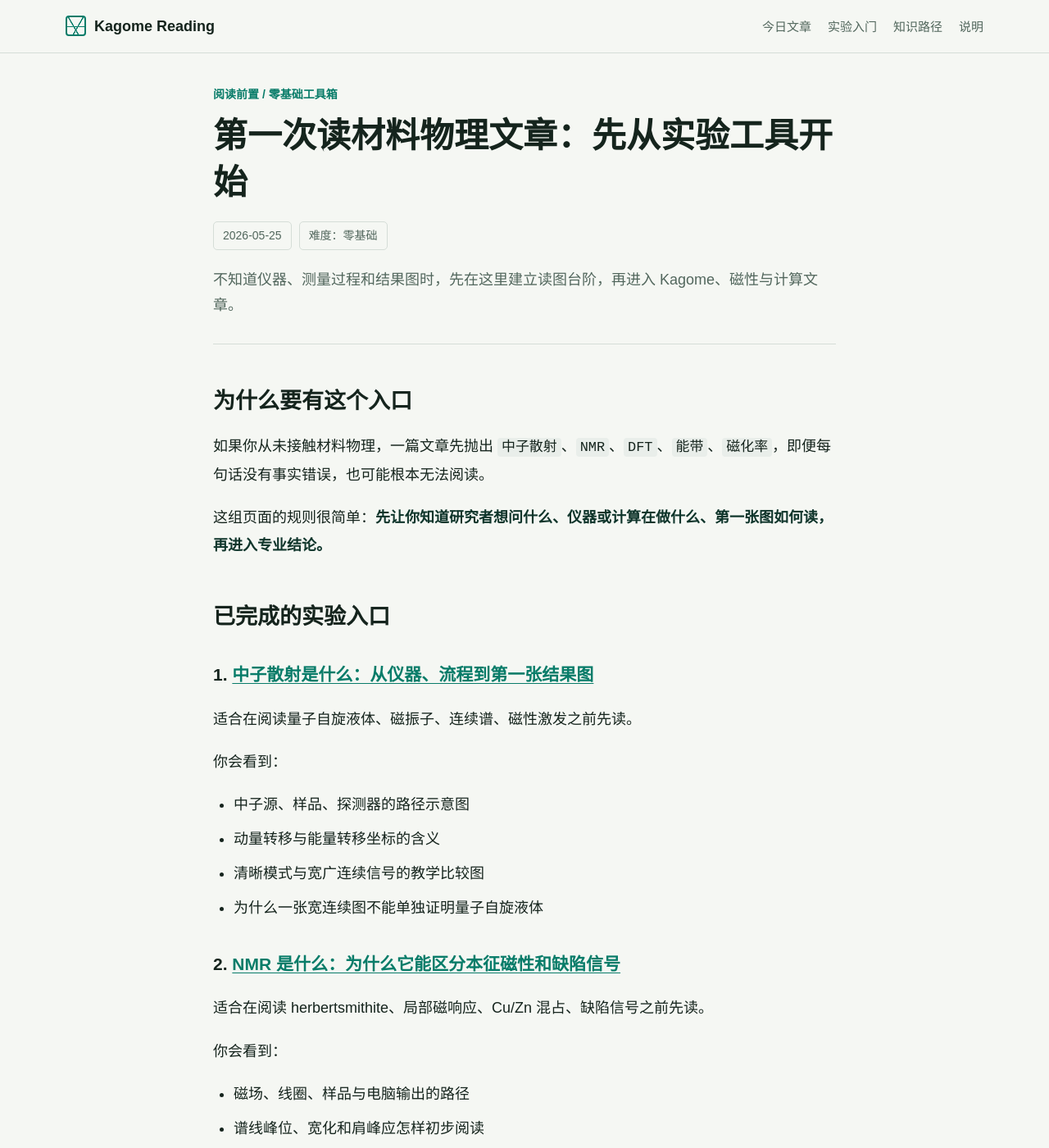
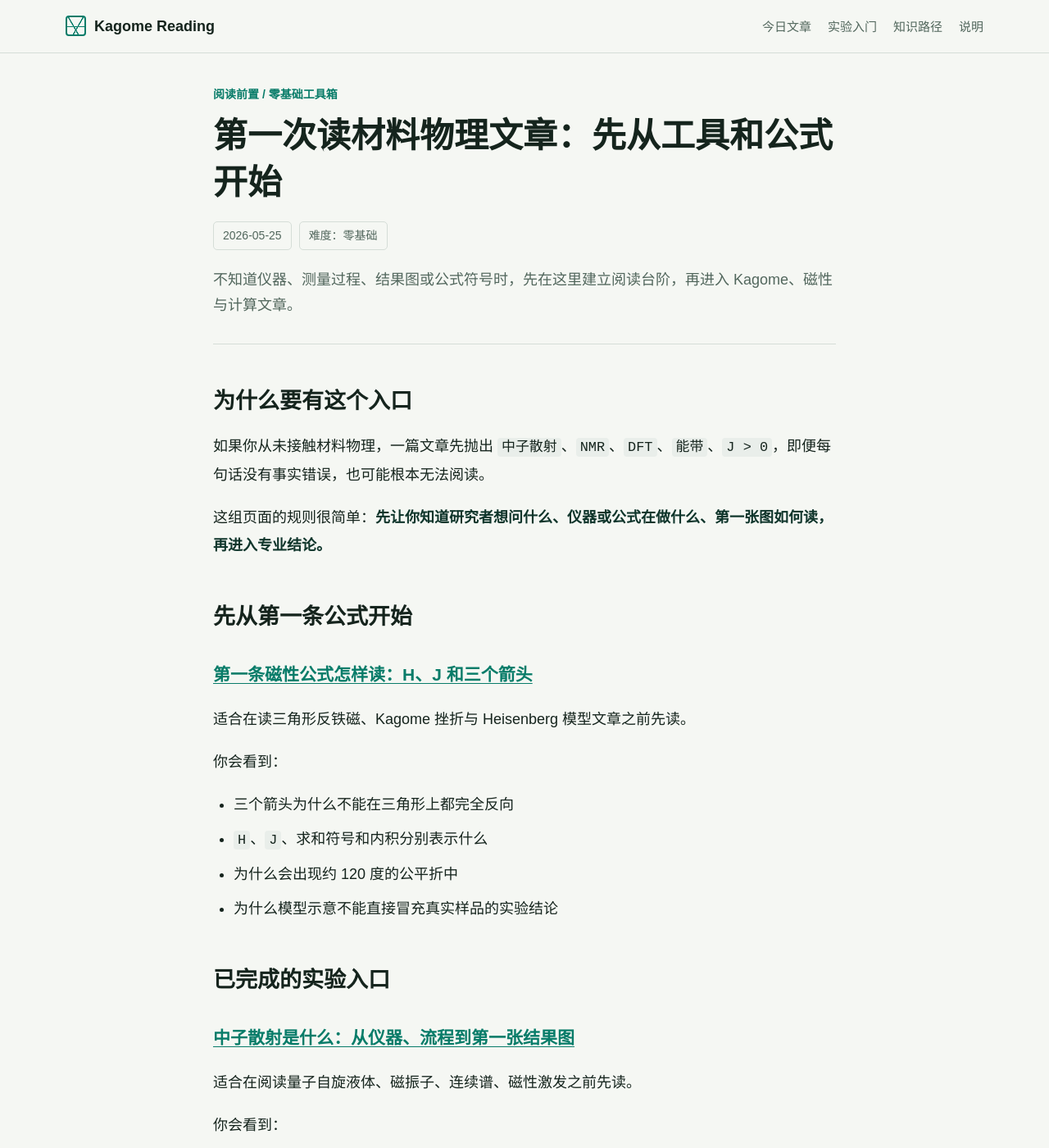
Before and after one commit to 7235212746-jpg/READING, a Jekyll site: the page built from methods/index.md, in a window 1280 px wide and 1400 px high. Shown: the whole window at 82% size. Built offline with Jekyll 4.4.1, drawn with Linux system fonts in a browser that asks for light colours; some of the changed text lies outside the part shown.

Commit message:
content: add formula primer to beginner toolbox

```diff
--- a/methods/index.md
+++ b/methods/index.md
@@ -1,24 +1,37 @@
 ---
 layout: article
 track: 阅读前置 / 零基础工具箱
-title: "第一次读材料物理文章：先从实验工具开始"
+title: "第一次读材料物理文章：先从工具和公式开始"
 permalink: /methods/
 date: 2026-05-25
 difficulty: 零基础
-summary: "不知道仪器、测量过程和结果图时，先在这里建立读图台阶，再进入 Kagome、磁性与计算文章。"
+summary: "不知道仪器、测量过程、结果图或公式符号时，先在这里建立阅读台阶，再进入 Kagome、磁性与计算文章。"
 ---
 
-# 第一次读材料物理文章：先从实验工具开始
+# 第一次读材料物理文章：先从工具和公式开始
 
 ## 为什么要有这个入口
 
-如果你从未接触材料物理，一篇文章先抛出 `中子散射`、`NMR`、`DFT`、`能带`、`磁化率`，即便每句话没有事实错误，也可能根本无法阅读。
+如果你从未接触材料物理，一篇文章先抛出 `中子散射`、`NMR`、`DFT`、`能带`、`J > 0`，即便每句话没有事实错误，也可能根本无法阅读。
 
-这组页面的规则很简单：**先让你知道研究者想问什么、仪器或计算在做什么、第一张图如何读，再进入专业结论。**
+这组页面的规则很简单：**先让你知道研究者想问什么、仪器或公式在做什么、第一张图如何读，再进入专业结论。**
+
+## 先从第一条公式开始
+
+### [第一条磁性公式怎样读：H、J 和三个箭头]({{ '/methods/heisenberg-formula-zero-start/' | relative_url }})
+
+适合在读三角形反铁磁、Kagome 挫折与 Heisenberg 模型文章之前先读。
+
+你会看到：
+
+- 三个箭头为什么不能在三角形上都完全反向
+- `H`、`J`、求和符号和内积分别表示什么
+- 为什么会出现约 120 度的公平折中
+- 为什么模型示意不能直接冒充真实样品的实验结论
 
 ## 已完成的实验入口
 
-### 1. [中子散射是什么：从仪器、流程到第一张结果图]({{ '/methods/neutron-scattering-zero-start/' | relative_url }})
+### [中子散射是什么：从仪器、流程到第一张结果图]({{ '/methods/neutron-scattering-zero-start/' | relative_url }})
 
 适合在阅读量子自旋液体、磁振子、连续谱、磁性激发之前先读。
 
@@ -29,7 +42,7 @@ summary: "不知道仪器、测量过程和结果图时，先在这里建立读
 - 清晰模式与宽广连续信号的教学比较图
 - 为什么一张宽连续图不能单独证明量子自旋液体
 
-### 2. [NMR 是什么：为什么它能区分本征磁性和缺陷信号]({{ '/methods/nmr-zero-start/' | relative_url }})
+### [NMR 是什么：为什么它能区分本征磁性和缺陷信号]({{ '/methods/nmr-zero-start/' | relative_url }})
 
 适合在阅读 herbertsmithite、局部磁响应、Cu/Zn 混占、缺陷信号之前先读。
 
@@ -53,8 +66,8 @@ summary: "不知道仪器、测量过程和结果图时，先在这里建立读
 
 ## 你该怎么用这组页面
 
-1. 每当正文第一次出现你不认识的实验或计算名词，先暂停。
-2. 在工具入口中找到对应页面，先读仪器图和结果图。
-3. 回到主文章，只追问三件事：作者测到了什么、怎样从图得到结论、还可能有哪些别的解释。
+1. 每当正文第一次出现你不认识的实验、计算名词或公式，先暂停。
+2. 在工具入口中找到对应页面，先读图、符号和证据边界。
+3. 回到主文章，只追问三件事：作者测到或算到了什么、怎样从图得到结论、还可能有哪些别的解释。
 
 你不需要一次记住所有术语。真正的目标是让每个结论都有可跟随的证据路径。
```
